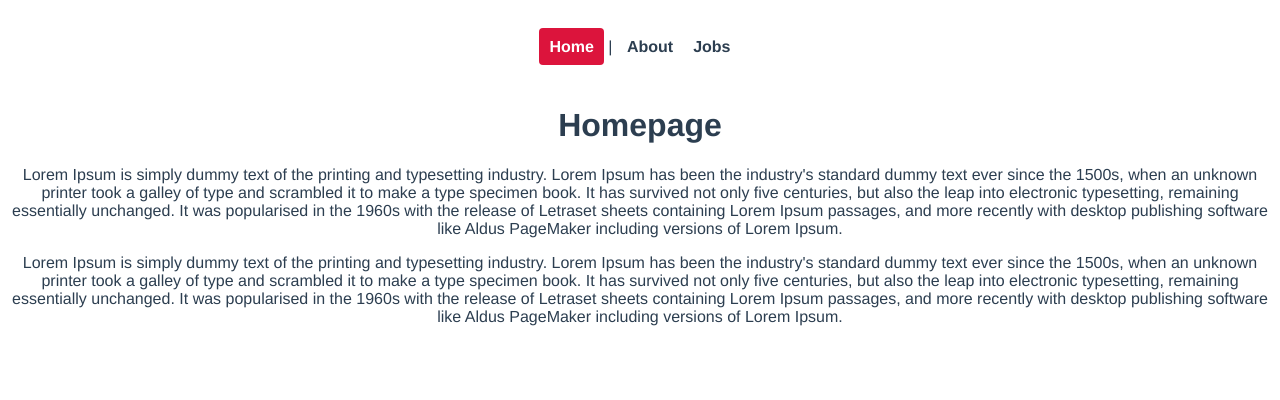
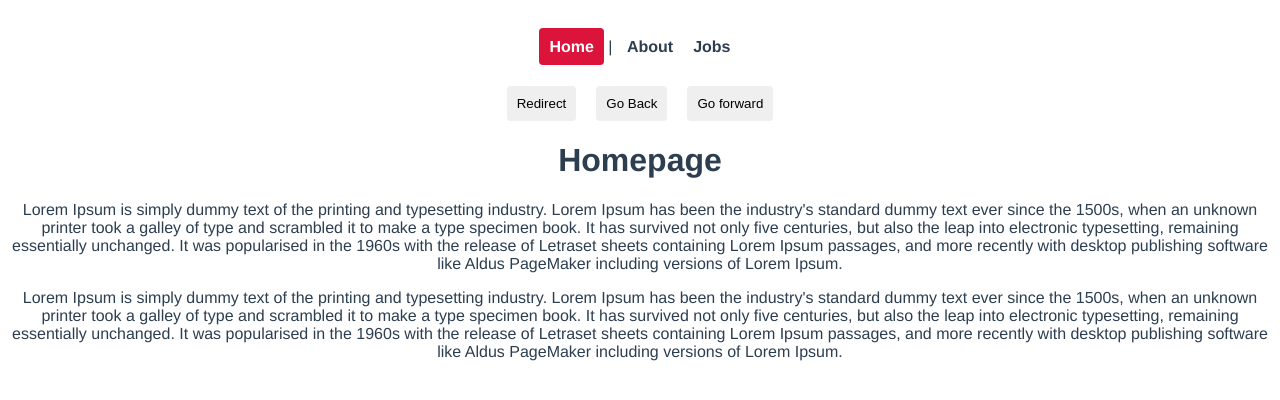
Before and after one commit to poolsakk/course-vue-firebase, a Vue app: page / in a window 1280 px wide. Shown: the top 400 px of the page. Built offline with nearby package versions, Linux system fonts and the light colour scheme.

Commit message:
[52] programatic navigation

```diff
--- a/src/App.vue
+++ b/src/App.vue
@@ -4,8 +4,29 @@
     <router-link :to="{ name: 'About' }">About</router-link>
     <router-link :to="{ name: 'Jobs' }">Jobs</router-link>
   </div>
+
+  <button @click="redirect">Redirect</button>
+  <button @click="back">Go Back</button>
+  <button @click="forward">Go forward</button>
+
   <router-view/>
 </template>
+
+<script>
+export default {
+  methods: {
+    redirect() {
+      this.$router.push({ name: 'Home' })
+    },
+    back() {
+      this.$router.go(-1);
+    },
+    forward() {
+      this.$router.go(1)
+    }
+  }
+}
+</script>
 
 <style>
 #app {
@@ -32,4 +53,11 @@
   color: white;
   background: crimson;
 }
+
+button {
+  margin: 0 10px;
+  padding: 10px;
+  border: none;
+  border-radius: 4px;
+}
 </style>
```
